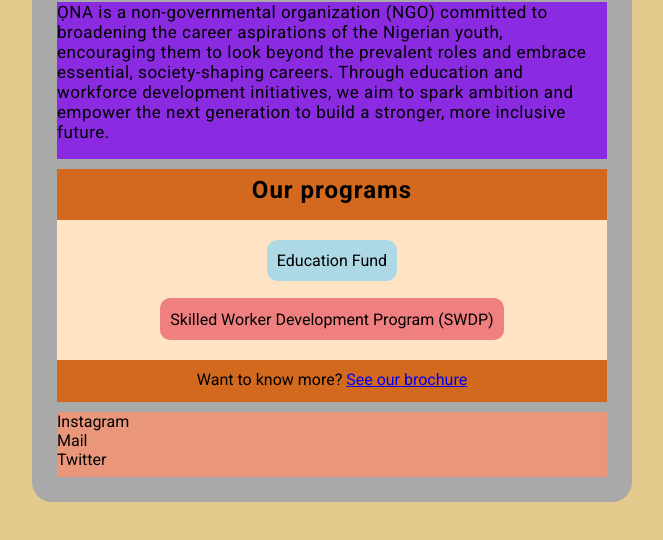
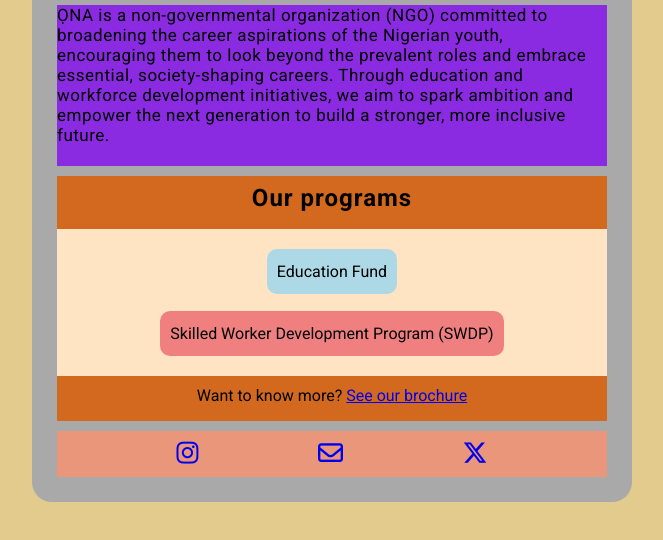
Before and after one commit to soyed/landing-page, a plain HTML site: page index.html in a window 1280 px wide. Shown: the part 198-738 px from the top of the page, without its empty margins (308-971 px from the left). Drawn offline with Linux system fonts and the light colour scheme.

Commit message:
[Styling] Add icons for contact details.
Fontawesome is used for icons and had to be bumped from version 5 to version 6 in order
to use some icons.

Note: the font-kit url stays the same across dependent projects.

```diff
--- a/index.html
+++ b/index.html
@@ -11,6 +11,8 @@
       href="https://fonts.googleapis.com/css2?family=Roboto:ital,wght@0,100..900;1,100..900&display=swap"
       rel="stylesheet"
     />
+
+    <script src="https://kit.fontawesome.com/12dbb243f6.js" crossorigin="anonymous"></script>
 
     <link rel="stylesheet" href="./style.css" />
   </head>
@@ -47,15 +49,15 @@
         </section>
 
         <section class="contact">
-          <div class="contact">
-            <p>Instagram</p>
-          </div>
-          <div class="contact">
-            <p>Mail</p>
-          </div>
-          <div class="contact">
-            <p>Twitter</p>
-          </div>
+            <a href="https://instagram.com/ona__ngo" target="_blank" rel="noopener noreferrer">
+              <i class="fa-brands fa-instagram"></i>
+            </a>
+            <a href="mailto:contactona.ng@gmail.com">
+              <i class="fa-regular fa-envelope"></i>
+            </a>
+            <a href="https://x.com/ona__ng" target="_blank" rel="noopener noreferrer">
+              <i class="fa-brands fa-x-twitter"></i>
+            </a>
         </section>
       </div>
     </main>
--- a/style.css
+++ b/style.css
@@ -118,5 +118,13 @@ body {
 
 .contact {
   background-color: darksalmon;
-  flex-grow: 0.5;
+  flex-grow: 1;
+
+  display: flex;
+  justify-content: space-evenly;
+  align-items: center;
 }
+
+.contact i {
+  font-size: 2.5rem;
+}
```
